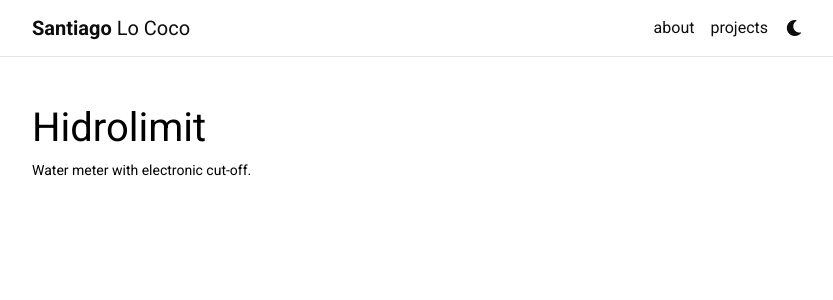
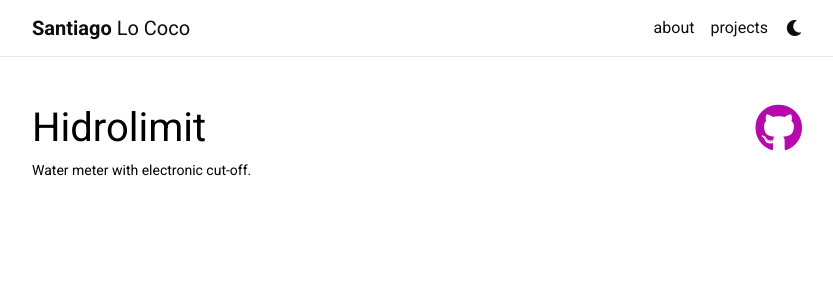
Before and after one commit to santilococo/santilococo.github.io, a Jekyll site: the page built from _projects/p4_projects.md, in a window 1280 px wide. Shown: the top 300 px of the page, without its empty margins (223-1056 px from the left). Built offline with Jekyll 4.4.1, drawn with Linux system fonts in a browser that asks for light colours; a style sheet for code colours, icons or effects is not loaded.

Commit message:
Add gh icon on page layout

```diff
--- a/_layouts/page.html
+++ b/_layouts/page.html
@@ -5,7 +5,21 @@ layout: default
         <div class="post">
 
           <header class="post-header">
+            {% if page.github -%}
+            <div class="post-header">
+              <div style="float:left;">
+                <h1 class="post-title">{{ page.title }}</h1>
+              </div>
+              <div style="float:right;">
+                <div class="icon" data-toggle="tooltip" title="Code Repository">
+                  <a href="{{ page.github }}"><i class="fab fa-3x fa-github"></i></a>
+                </div>
+              </div>
+            </div>
+            <div style="clear: both;"></div>
+            {%- else -%}
             <h1 class="post-title">{{ page.title }}</h1>
+            {%- endif %}
             <p class="post-description">{{ page.description }}</p>
           </header>
 
--- a/_sass/_base.scss
+++ b/_sass/_base.scss
@@ -537,7 +537,7 @@ html.transition *:after {
           border-left: 5px solid var(--global-theme-color);
           padding: 8px;
       }
-}
+  }
 }
 
 .post-tags {
```
